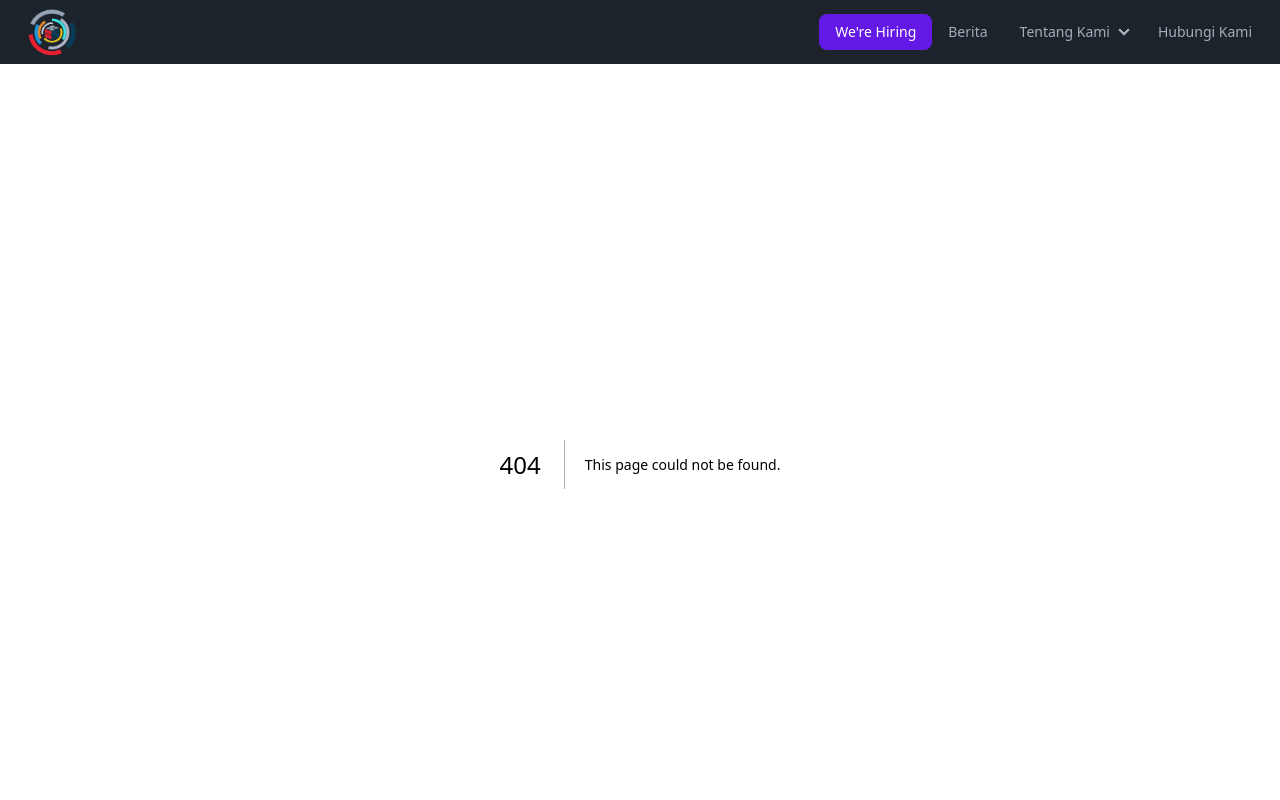
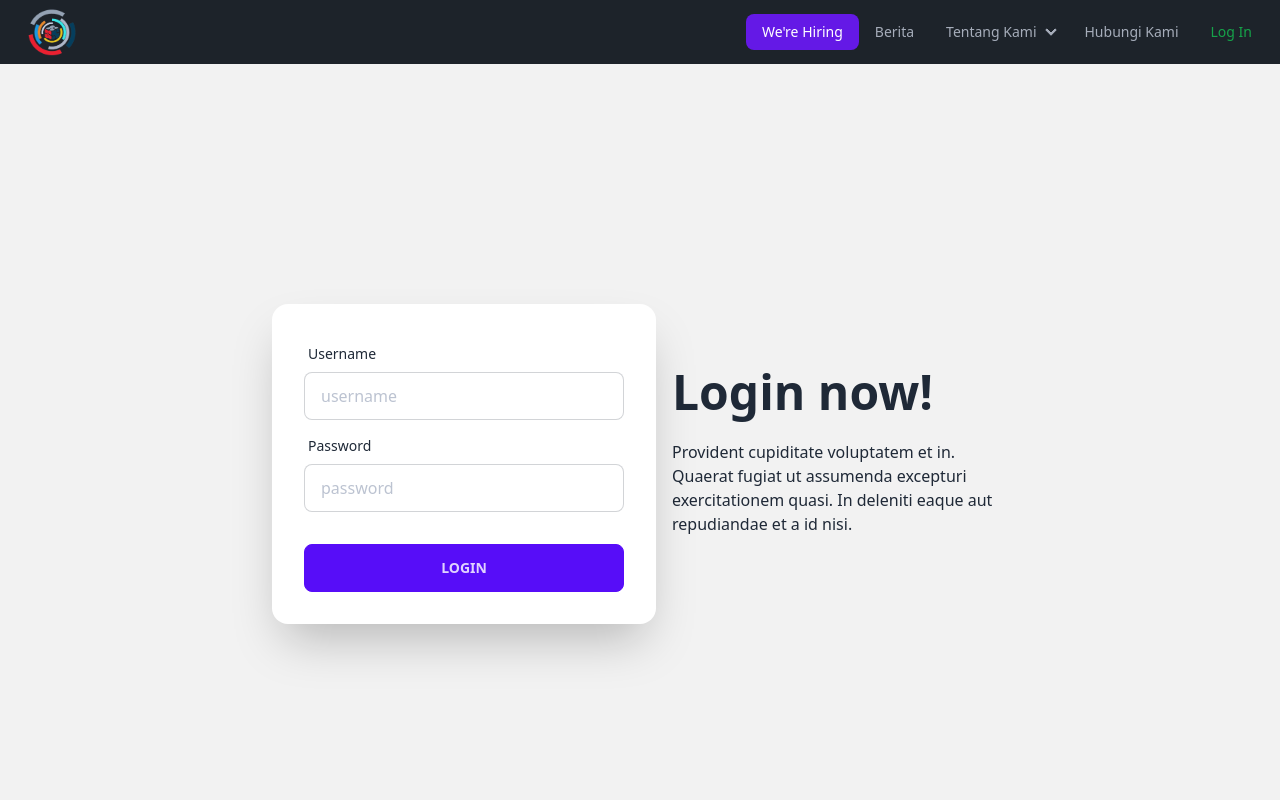
Before and after one commit to Andrew-Kwok/web-ppsn-frontend, a Next.js app: page /auth/login in a window 1280 px wide. Before the commit this address had no page. Shown: the top 800 px of the page. Built offline with nearby package versions, Linux system fonts and the light colour scheme; no server answers.

Commit message:
initial commit for login page

```diff
--- a/package.json
+++ b/package.json
@@ -23,6 +23,7 @@
     "eslint": "8.39.0",
     "eslint-config-next": "13.3.1",
     "next": "13.3.1",
+    "next-auth": "^4.23.1",
     "postcss": "8.4.23",
     "react": "18.2.0",
     "react-dom": "18.2.0",
--- a/src/components/Layout.tsx
+++ b/src/components/Layout.tsx
@@ -1,13 +1,16 @@
 import React, { PropsWithChildren } from "react";
 import Navbar from "./Navbar";
 import Footer from "./Footer";
+import Providers from "./Providers";
 
 const Layout = ({ children }: PropsWithChildren) => {
   return (
     <>
-      <Navbar />
-      {children}
-      <Footer />
+      <Providers>
+        <Navbar />
+        {children}
+        <Footer />
+      </Providers>
     </>
   );
 };
--- a/src/components/Navbar.tsx
+++ b/src/components/Navbar.tsx
@@ -3,6 +3,7 @@ import Image from 'next/image'
 import Head from 'next/head';
 
 import { useState, useEffect } from 'react';
+import AuthIcon from './auth/NavbarAuthIcon';
 
 export default function Navbar() {
     const [windowSize, setWindowSize] = useState({
@@ -62,6 +63,7 @@ function DesktopNavbar() {
                     </details>
                 </li>
                 <li><Link href="hubungi-kami/"> Hubungi Kami </Link></li>
+                <li> <AuthIcon /> </li>
             </ul>
         </div>
     </div>
--- /dev/null
+++ b/src/components/Providers.tsx
@@ -0,0 +1,13 @@
+"use client";
+import { SessionProvider } from "next-auth/react";
+import React, { ReactNode } from "react";
+
+interface Props {
+  children: ReactNode;
+}
+
+function Provider({ children }: Props) {
+  return <SessionProvider>{children}</SessionProvider>;
+}
+
+export default Provider;
--- /dev/null
+++ b/src/components/auth/NavbarAuthIcon.tsx
@@ -0,0 +1,23 @@
+import { signIn, signOut, useSession } from "next-auth/react";
+
+export default function AuthIcon() {
+    const { data: session } = useSession();
+    console.log({ session });
+
+    return (
+        <div>
+            {session?.user ? (
+                <>
+                    <p className="text-sky-600"> {session.user.name}</p>
+                    <button className="text-red-500" onClick={() => signOut()}>
+                        Sign Out
+                    </button>
+                </>
+            ) : (
+                <button className="text-green-600" onClick={() => signIn()}>
+                    Log In
+                </button>
+            )}
+        </div>
+    )
+}
--- /dev/null
+++ b/src/pages/api/auth/[...nextauth].ts
@@ -0,0 +1,60 @@
+import getConfig from "next/config";
+import NextAuth from "next-auth";
+import CredentialsProvider from "next-auth/providers/credentials";
+
+export default NextAuth({
+    providers: [
+        CredentialsProvider({
+            // The name to display on the sign in form (e.g. "Sign in with...")
+            name: "Credentials",
+            // `credentials` is used to generate a form on the sign in page.
+            // You can specify which fields should be submitted, by adding keys to the `credentials` object.
+            // e.g. domain, username, password, 2FA token, etc.
+            // You can pass any HTML attribute to the <input> tag through the object.
+            credentials: {
+                username: { label: "Username",type: "text", placeholder: "username" },
+                password: { label: "Password", type: "password", placeholder: "password" },
+            },
+            async authorize(credentials, req) {
+                // Add logic here to look up the user from the credentials supplied
+                const { publicRuntimeConfig } = getConfig();
+
+                const res = await fetch(`${publicRuntimeConfig.API_URL}/api/member/login/`, {
+                    method: "POST",
+                    headers: {
+                        "Content-Type": "application/json",
+                    },
+                    body: JSON.stringify({
+                        username: credentials?.username,
+                        password: credentials?.password,
+                    }),
+                });
+                const user = await res.json();
+
+                if (res.status == 200) {
+                    // Any object returned will be saved in `user` property of the JWT
+                    return user;
+                } else {
+                    // If you return null then an error will be displayed advising the user to check their details.
+                    return null;
+                    // You can also Reject this callback with an Error thus the user will be sent to the error page with the error message as a query parameter
+                }
+            },
+        }),
+    ],
+    callbacks: {
+        async jwt({ token, user }) {
+            return { ...token, ...user };
+        },
+        async redirect({ url, baseUrl }) {
+            return baseUrl
+        },
+        async session({ session, token, user }) {
+            session.user = token as any;
+            return session;
+        },
+    },
+    pages: {
+        signIn: '/auth/login',
+    },
+});
--- /dev/null
+++ b/src/pages/auth/login.tsx
@@ -0,0 +1,60 @@
+import { signIn } from "next-auth/react";
+import { useRouter } from "next/router";
+import React, { useRef } from "react";
+
+export default function Login() {
+    const username = useRef("");
+    const pass = useRef("");
+    const router = useRouter(); // Initialize the useRouter hook
+
+    const onSubmit = async() => {
+        const result = await signIn("credentials", {
+            username: username.current,
+            password: pass.current,
+            redirect: false,
+        });
+
+        console.log("HAHAHA ", result)
+
+        if (result?.error) {
+            alert("invalid credentials");
+        } else {
+            router.push('/');
+        }
+    };
+
+    return (
+        <div className="hero min-h-screen bg-base-200" data-theme="light">
+            <div className="hero-content flex-col lg:flex-row-reverse max-w-3xl">
+                <div className="text-center lg:text-left">
+                    <h1 className="text-5xl font-bold">Login now!</h1>
+                    <p className="py-6">Provident cupiditate voluptatem et in. Quaerat fugiat ut assumenda excepturi exercitationem quasi. In deleniti eaque aut repudiandae et a id nisi.</p>
+                </div>
+                <div className="card flex-shrink-0 w-full max-w-sm shadow-2xl bg-base-100">
+                    <div className="card-body">
+                        <div className="form-control">
+                            <label className="label">
+                                <span className="label-text">Username</span>
+                            </label>
+                            <input name="username" type="text" placeholder="username" className="input input-bordered"
+                                onChange={(e) => (username.current = e.target.value)}/>
+                        </div>
+                        <div className="form-control">
+                            <label className="label">
+                                <span className="label-text">Password</span>
+                            </label>
+                            <input name="password" type="password" placeholder="password" className="input input-bordered"
+                                onChange={(e) => (pass.current = e.target.value)}/>
+                            {/* <label className="label">
+                                <a href="#" className="label-text-alt link link-hover">Forgot password?</a>
+                            </label> */}
+                        </div>
+                        <div className="form-control mt-6">
+                            <button className="btn btn-primary" onClick={onSubmit}>Login</button>
+                        </div>
+                    </div>
+                </div>
+            </div>
+        </div>
+    );
+};
--- /dev/null
+++ b/src/pages/me/index.tsx
@@ -0,0 +1,3 @@
+export default function Page() {
+
+}
```
Also changed, not shown: src/contexts/UserContext.tsx (added, +15 -0 lines), src/components/auth/AuthPage.tsx (added), src/pages/auth/logout.tsx (added), src/pages/auth/register.tsx (added), 1 other file (tests, documents, lock files or other folders).
